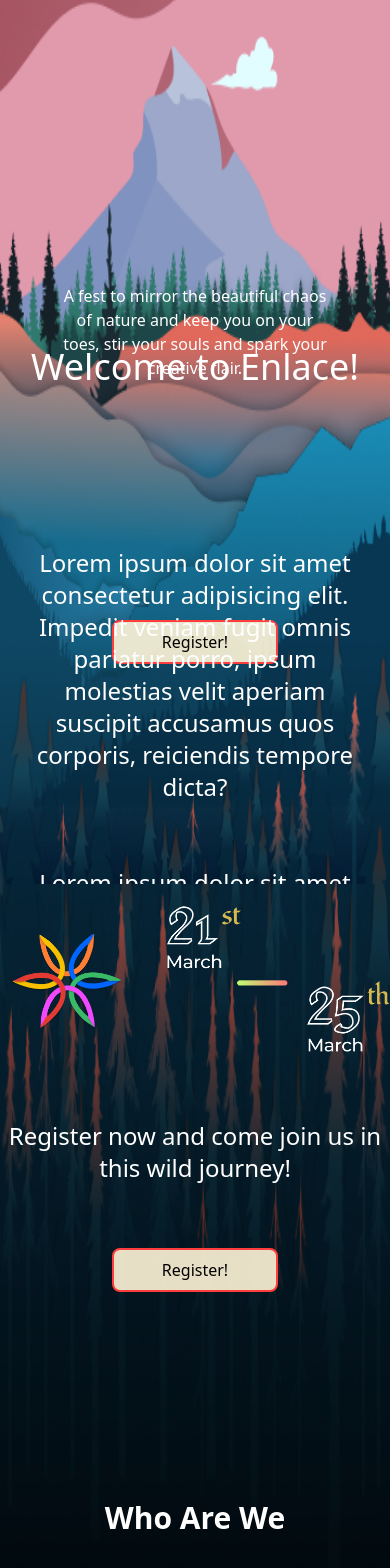
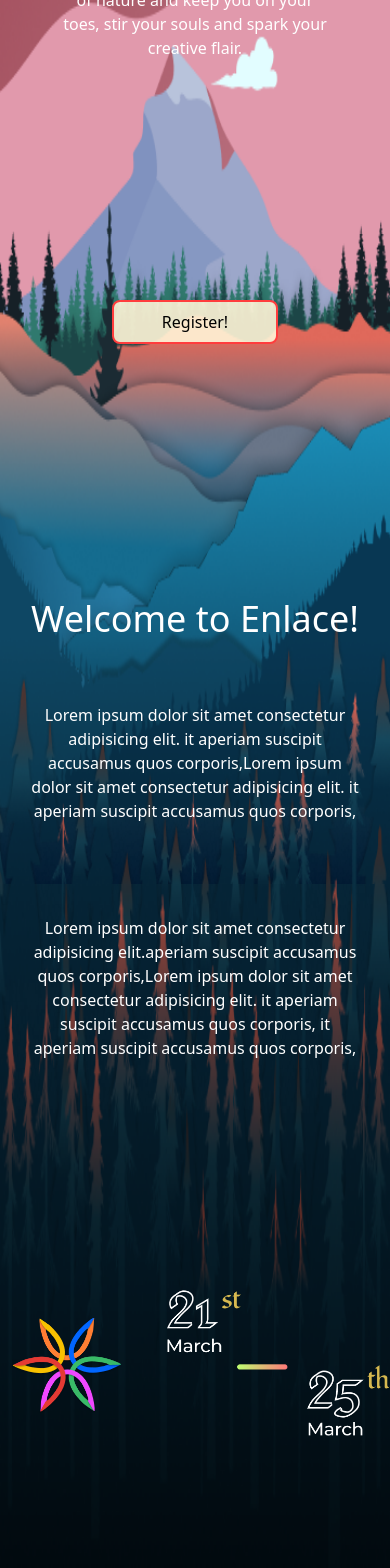
Before and after one commit to iiitkottayam/Enlace, a React (Create React App) app in the folder Enlace-main/: page / in a window 390 px wide. Shown: the part 416-1984 px from the top of the page. Built offline with nearby package versions, Linux system fonts and the light colour scheme.

Commit message:
response design -3

```diff
--- a/Enlace-main/src/components/Boxes/EventBox.jsx
+++ b/Enlace-main/src/components/Boxes/EventBox.jsx
@@ -1,17 +1,17 @@
-const EventBox = ({name, time}) => {
+const EventBox = ({ name, time }) => {
 
-    const passive = "p-0.5 lg:w-96 lg:h-35 bg-gradient-to-r from-gradient-start/80 to-gradient-stop/80 rounded-xl box-border m-2 cursor-pointer";
+  const passive = "p-0.5 lg:w-96 lg:h-35 w-88 h-40 bg-gradient-to-r from-gradient-start/80 to-gradient-stop/80 rounded-xl box-border m-2 cursor-pointer";
   const active = "hover:bg-gradient-to-r hover:from-gradient-start hover:to-gradient-stop"
 
   return (
     <div
-        className = {passive + active}
+      className={passive + active}
     // data-aos="zoom-in-down"
     // data-aos-duration="1000"
     >
-        <div className = "p-2 w-full h-full bg-box-fill/80 rounded-xl cursor-pointer flex flex-col items-center justify-center text-white hover:text-black hover:bg-box-fill/0">
-          <h2 className = "font-reemkufi lg:text-3xl text-center">{name}</h2>
-          <h2 className = "font-reemkufi lg:text-3xl text-center mt-5">{time}</h2>
+      <div className="p-2 w-full h-full bg-box-fill/80 rounded-xl cursor-pointer flex flex-col items-center justify-center text-white hover:text-black hover:bg-box-fill/0">
+        <h2 className="font-reemkufi lg:text-3xl text-center">{name}</h2>
+        <h2 className="font-reemkufi lg:text-3xl text-center mt-5">{time}</h2>
       </div>
     </div>
   );
--- a/Enlace-main/src/components/Vertical/Vertical.jsx
+++ b/Enlace-main/src/components/Vertical/Vertical.jsx
@@ -10,75 +10,103 @@ import past5 from "../../assets/past/past-5.png";
 import past6 from "../../assets/past/past-6.png";
 import past7 from "../../assets/past/past-7.png";
 import past8 from "../../assets/past/past-8.png";
+import EventBox from "../Boxes/EventBox";
 
 const Vertical = () => {
   return (
     <div className={styles.VerticalWrapper}>
       <Nav />
       <div className={styles.page}>
-        <div className="w-11/12 h-4/6 mx-auto flex flex-col flex-nowrap justify-around text-center items-center pt-32 lg:pt-32 lg:items-start lg:text-left md:text-left md:h-3/6 md:pt-16 md:items-start">
+        <div className="w-11/12 h-4/6 mx-auto flex flex-col flex-nowrap justify-around text-center items-center pt-48 lg:pt-32 lg:items-start lg:text-left md:text-left md:h-3/6 md:pt-16 md:items-start">
           <h2 className="text-4xl text-white lg:text-5xl font-semibold">Welcome to Enlace!</h2>
           <p className="w-9/12  pb-60 pt-12 lg:w-6/12 text-white text-1xl lg:text-3xl lg:py-12">A fest to mirror the beautiful chaos of nature and keep you on your toes, stir your souls and spark your creative flair.  </p>
-          <p className="w-9/12  pb-60 pt-12 lg:hidden lg:w-6/12 text-white text-1xl lg:py-12">A fest to mirror the beautiful chaos of nature and keep you on your toes, stir your souls and spark your creative flair. </p>
           <RegisterButton />
         </div>
 
       </div>
       <div className={styles.page}>
-        <div className="mx-auto w-11/12 h-full text-center flex flex-col flex-nowrap justify-center  items-center pt-48  lg:items-start lg:text-left md:text-left md:h-4/6 md:items-start">
-          <h2 className="text-4xl text-white lg:text-5xl pb-24 pt-24">Welcome to Enlace!</h2>
-          <p className="w-11/12  lg:w-6/12 text-white text-2xl py-16">Lorem ipsum dolor sit amet consectetur adipisicing elit. Impedit veniam fugit omnis pariatur porro, ipsum molestias velit aperiam suscipit accusamus quos corporis, reiciendis tempore dicta?</p>
-          <p className="w-11/12 lg:w-6/12 text-white text-2xl ">Lorem ipsum dolor sit amet consectetur adipisicing elit. Pariatur vitae, maxime minima debitis autem similique culpa corporis reiciendis?</p>
+        <div className="mx-auto w-11/12 h-full text-center flex flex-col flex-nowrap justify-center  items-center pt-60 lg:pt-48  lg:items-start lg:text-left md:text-left md:h-4/6 md:items-start">
+          <h2 className="text-4xl text-white pb-8 lg:text-5xl lg:pb-8 lg:pb-24 pt-24">Welcome to Enlace!</h2>
+          <p className="w-11/12  lg:w-6/12 text-white text-1xl lg:text-2xl pt-16 pb-4 hidden  lg:block md:block">Lorem ipsum dolor sit amet consectetur adipisicing elit. Impedit veniam fugit omnis pariatur porro, ipsum molestias velit aperiam suscipit accusamus quos corporis, reiciendis tempore dicta?</p>
+          <p className="w-11/12  lg:w-6/12 text-white text-1xl lg:text-2xl py-16 hidden lg:block md:block">Lorem ipsum dolor sit amet consectetur adipisicing elit. Impedit veniam fugit omnis pariatur porro, ipsum molestias velit aperiam suscipit accusamus quos corporis, reiciendis tempore dicta?</p>
+          <p className="w-11/12 lg:w-6/12 text-white text-1xl lg:text-2xl py-8 lg:hidden">Lorem ipsum dolor sit amet consectetur adipisicing elit. it aperiam suscipit accusamus quos corporis,Lorem ipsum dolor sit amet consectetur adipisicing elit. it aperiam suscipit accusamus quos corporis, </p>
         </div>
       </div>
 
       <div className={styles.page}>
+        <div className="lg:hidden w-10/12 mx-auto text-white text-1xl py-2 pt-8 text-center pb-36 ">
+          <p className="pb-16">Lorem ipsum dolor sit amet consectetur adipisicing elit.aperiam suscipit accusamus quos corporis,Lorem ipsum dolor sit amet consectetur adipisicing elit. it aperiam suscipit accusamus quos corporis, it aperiam suscipit accusamus quos corporis,</p>
+        </div>
+
         <div className="flex flex-col flex-start justify-center items-center text-center w-full pb-16">
-          <img src={dates} alt="dates" className="pb-16" />
-          <p className="text-2xl text-white pb-16 ">Register now and come join us in this wild journey!</p>
+          <img src={dates} alt="dates" className="pb-36" />
+          <p className="text-1xl lg:text-2xl text-white pb-20 ">Register now and come join us in this wild journey!</p>
           <RegisterButton />
         </div>
 
         <div className="hidden lg:block mx-auto w-10/12 ">
           <p className="text-4xl text-opacity-100 text-white font-normal ">Into the wild</p>
-          <p className="text-5xl text-opacity-80 text-white font-medium pt-2">Into the wild</p>
-          <p className="text-6xl text-opacity-60 text-white font-semibold pt-4">Into the wild</p>
+          <p className="text-5xl text-opacity-70 text-white font-medium pt-2">Into the wild</p>
+          <p className="text-6xl text-opacity-50 text-white font-semibold pt-4">Into the wild</p>
+          <p className="text-8xl text-opacity-30 text-white font-bold pt-6">Into the wild</p>
           <p className="text-9xl text-opacity-5 text-white font-black pt-8">Into the wild</p>
         </div>
 
-        <div className="lg:hidden pt-36">
-          <h1 className="text-center text-white text-3xl font-semibold">Who Are We</h1>
+        <div className="lg:hidden pt-32 pb-12">
+          <h1 className="text-center text-white text-3xl font-semibold ">Who Are We</h1>
+        </div>
+      </div>
+
+      <div className={styles.page}>
+        <div className="lg:hidden">
+          <img src={past1} alt="album" className="pt-24 mx-auto" />
+          <p className="text-xl text-white w-10/12 mx-auto text-center pt-12">Enlace, IIIT Kottayam’s cultural fest, has been celebrating arts, heritage, music and lifestyle since its inception in 2019. We bring a myriad of events to life with impressive and breathtaking performances. </p>
         </div>
 
-      </div>
-
-
-      <div className={styles.page} hidden>
         <div className="hidden lg:block">
           <div className="w-full h-2/6 mx-auto flex  flex-row  flex-wrap pt-12 px-4 ">
             <img data-aos="fade-down-right" data-aos-duration="1200" src={past1} alt="album" className="pl-24 " />
             <img data-aos="flip-up" data-aos-duration="1200" src={past8} alt="album" className="pl-24 " />
-            <div data-aos="zoom-in-up" data-aos-duration="750" className="inline-block  ml-64  from-[#FFD4AC]/80 to-[#F0616D]/80 bg-gradient-to-br h-96 w-2/6 rounded items-center">
-              <p className="text-white text-3xl py-6 px-6">Enlace, IIIT Kottayam’s cultural fest, has been celebrating arts, heritage, music and lifestyle since its inception in 2019. We bring a myriad of events to life with impressive and breathtaking performances. </p>
-            </div>
+            <div data-aos="zoom-in-up" data-aos-duration="750" className="inline-block mt-32 ml-36  from-[#FFD4AC]/80 to-[#F0616D]/80 bg-gradient-to-br h-24 w-94 rounded items-center"><p className="text-white text-4xl py-6 px-20">Who Are We</p></div>
           </div>
+          <div className="w-full h-3/6 mx-auto flex  flex-row  flex-wrap pt-12 px-4 ">
+            <img data-aos="zoom-out" data-aos-duration="1200" src={past6} alt="album" className="pl-36 pt-16" />
 
+            <div data-aos="zoom-in-up" data-aos-duration="750" className="inline-block  ml-64  from-[#FFD4AC]/80 to-[#F0616D]/80 bg-gradient-to-br h-96 w-2/6 rounded items-center"><p className="text-white text-3xl py-6 px-6">Enlace, IIIT Kottayam’s cultural fest, has been celebrating arts, heritage, music and lifestyle since its inception in 2019. We bring a myriad of events to life with impressive and breathtaking performances. </p></div>
+          </div>
         </div>
-
       </div>
-      <div className={styles.page} hidden >
+      <div className={styles.page} >
+        <div className="lg:hidden">
+          <img src={past8} alt="album" className="mx-auto pt-12" />
+          <p className="text-xl text-white w-10/12 mx-auto text-center pt-12">Enlace, IIIT Kottayam’s cultural fest, has been celebrating arts, heritage, music and lifestyle since its inception in 2019. We bring a myriad of events to life with impressive and breathtaking performances. </p>
+        </div>
         <div className="hidden lg:block">
           <div className="w-full h-3/6 mx-auto flex  flex-row  flex-wrap pt-12 px-4 ">
             <img data-aos="fade-right" data-aos-duration="1200" src={past5} alt="album" className="p-12 basis-2/6" />
             <img data-aos="flip-right" data-aos-duration="1200" src={past3} alt="album" className="p-16 basis-1/6" />
             <div data-aos="zoom-in-up" data-aos-duration="750" className="inline-block ml-24   basis-2/6  from-[#FFD4AC]/80 to-[#F0616D]/80 bg-gradient-to-br h-96 w-2/6 rounded items-center"><p className="text-white text-3xl py-6 px-6">Enlace, IIIT Kottayam’s cultural fest, has been celebrating arts, heritage, music and lifestyle since its inception in 2019. We bring a myriad of events to life with impressive and breathtaking performances. </p></div>
-
+          </div>
+          <div className="w-full h-2/6 mx-auto flex  flex-row  flex-wrap pt-12 px-4 ">
             <img data-aos="fade-up-right" data-aos-duration="1200" src={past2} alt="album" className="pl-16 pt-16" />
             <img data-aos="zoom-in-down" data-aos-duration="1200" src={past4} alt="album" className="pl-36 pt-16" />
             <img data-aos="fade-up" data-aos-duration="1200" src={past7} alt="album" className="pl-36 pt-16" />
           </div>
         </div>
       </div>
+
+      <div className={styles.page}>
+        <div className="lg:hidden">
+          <div className="flex mx-auto w-10/12 flex-col flex-wrap pt-12 text-center">
+            <p className="text-white font-semibold text-4xl py-4">Day 1</p>
+            <EventBox />
+            <EventBox />
+            <EventBox />
+
+          </div>
+        </div>
+      </div>
+
     </div>
   );
 };
--- a/Enlace-main/src/components/Vertical/vertical.module.css
+++ b/Enlace-main/src/components/Vertical/vertical.module.css
@@ -39,6 +39,16 @@
 	background-size: 100% 100%;
 	position: relative;
 }
+.page:nth-of-type(7) {
+	background: url(../../assets/Landing3.png);
+	background-size: 100% 100%;
+	position: relative;
+}
+.page:nth-of-type(8) {
+	background: url(../../assets/Landing3.png);
+	background-size: 100% 100%;
+	position: relative;
+}
 
 @media screen and (max-width: 500px) {
 	.page {
@@ -58,4 +68,9 @@
 		background-size: 100% 100%;
 		position: relative;
 	}
+	.page:nth-of-type(4) {
+		background: url(../../assets/LandingM1.png);
+		background-size: 100% 100%;
+		position: relative;
+	}
 }
```
Lines whose indentation alone changed are shown as unchanged.
